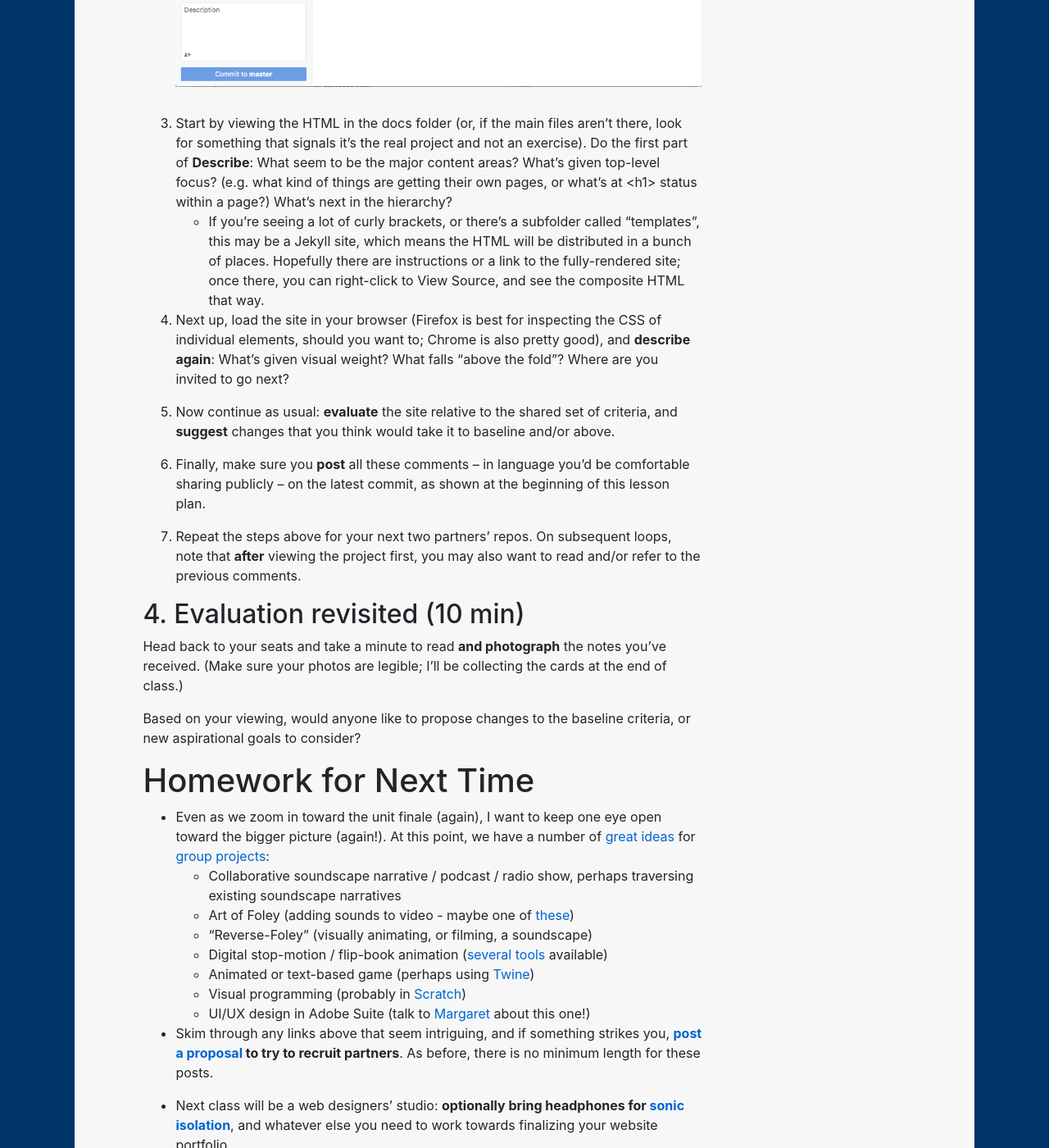
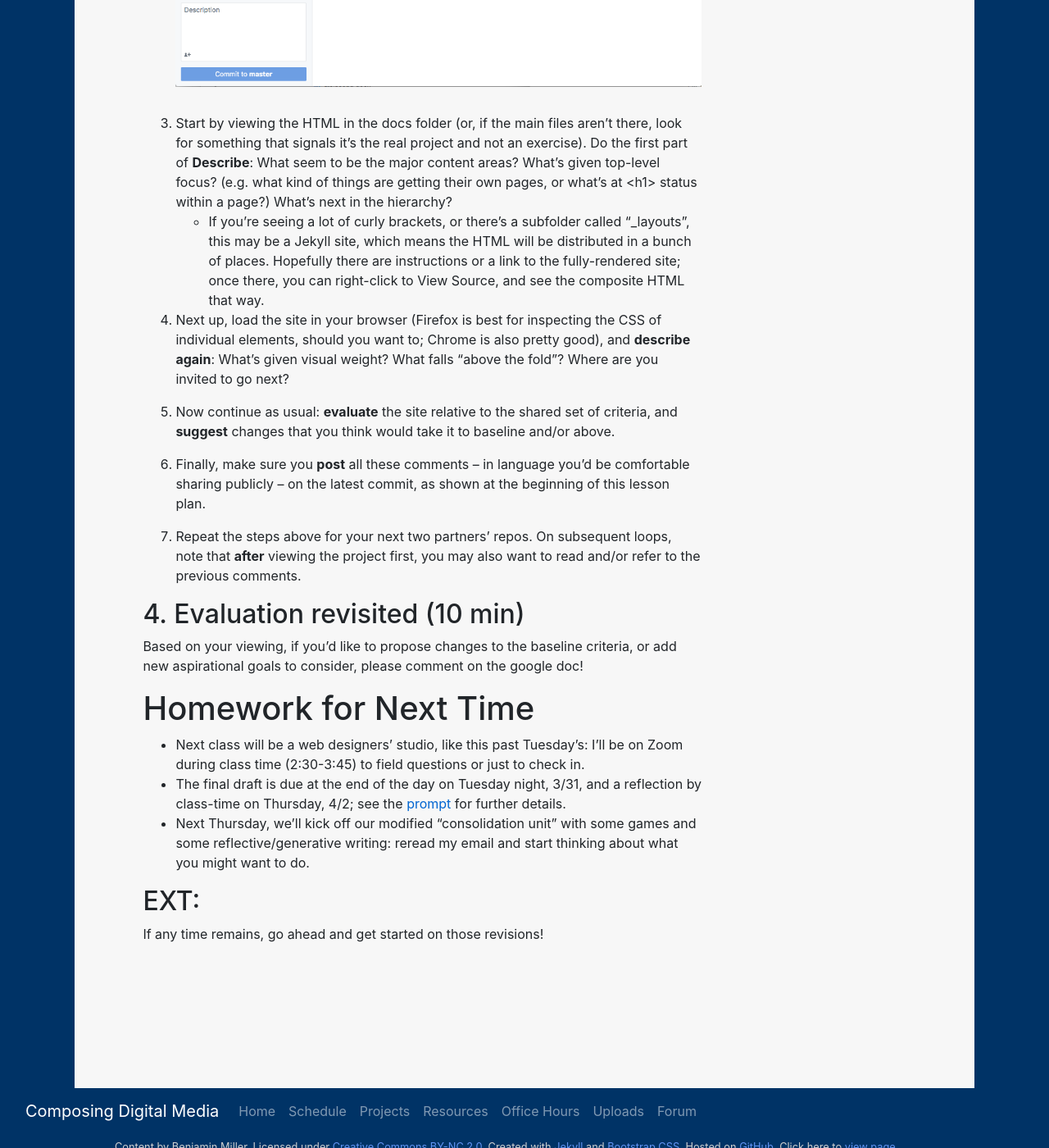
Before and after one commit to benmiller314/cdm2020spring, a Jekyll site: the page built from plans/lesson-20.md, in a window 1280 px wide and 1400 px high, scrolled down 4642 px. Shown: the whole window at 82% size. Built offline with Jekyll 4.4.1, drawn with Linux system fonts in a browser that asks for light colours; our own code applies the rules of GitHub Pages for plain Markdown files; some of the changed text lies outside the part shown.

Commit message:
fix: used wrong name for Jekyll templates folder

```diff
--- a/plans/lesson-20.md
+++ b/plans/lesson-20.md
@@ -117,7 +117,7 @@ I'm sure something similar exists if you're not a Chrome user; I found this one
 2. In GitHub Desktop, choose the "Open in Atom" option if available, or else use View in Finder (Mac) / View in Explorer (PC) to find the files you just downloaded, and open them in your text editor.<figure><img src="../assets/img/github-desktop--open-in-atom.png" alt="GitHub Desktop with Open in Atom and Show in Finder buttons highlighted"/></figure>
 
 3. Start by viewing the HTML in the docs folder (or, if the main files aren't there, look for something that signals it's the real project and not an exercise). Do the first part of **Describe**: What seem to be the major content areas? What's given top-level focus? (e.g. what kind of things are getting their own pages, or what's at &lt;h1&gt; status within a page?) What's next in the hierarchy?
-    - If you're seeing a lot of curly brackets, or there's a subfolder called "templates", this may be a Jekyll site, which means the HTML will be distributed in a bunch of places. Hopefully there are instructions or a link to the fully-rendered site; once there, you can right-click to View Source, and see the composite HTML that way.
+    - If you're seeing a lot of curly brackets, or there's a subfolder called "_layouts", this may be a Jekyll site, which means the HTML will be distributed in a bunch of places. Hopefully there are instructions or a link to the fully-rendered site; once there, you can right-click to View Source, and see the composite HTML that way.
 
 4. Next up, load the site in your browser (Firefox is best for inspecting the CSS of individual elements, should you want to; Chrome is also pretty good), and **describe again**: What's given visual weight? What falls "above the fold"? Where are you invited to go next?
 
@@ -131,26 +131,13 @@ I'm sure something similar exists if you're not a Chrome user; I found this one
 
 
 ## 4. Evaluation revisited (10 min)
-Head back to your seats and take a minute to read **and photograph** the notes you've received. (Make sure your photos are legible; I'll be collecting the cards at the end of class.)
-
-Based on your viewing, would anyone like to propose changes to the baseline criteria, or new aspirational goals to consider?
+Based on your viewing, if you'd like to propose changes to the baseline criteria, or add new aspirational goals to consider, please comment on the google doc!
 
 
 # Homework for Next Time
-* Even as we zoom in toward the unit finale (again), I want to keep one eye open toward the bigger picture (again!). At this point, we have a number of [great ideas](https://github.com/benmiller314/cdm2019fall/issues/6) for [group projects](https://github.com/benmiller314/cdm2019fall/issues/10):
-  - Collaborative soundscape narrative / podcast / radio show, perhaps traversing existing soundscape narratives
-  - Art of Foley (adding sounds to video - maybe one of [these](https://www.google.com/search?q=short+videos+no+sound&tbm=vid&sxsrf=ACYBGNTjlnYAR93lkuo0q2cwvLs06VgiNw:1572973957460&source=lnt&tbs=dur:s&sa=X&ved=0ahUKEwiyn-bPyNPlAhUOyFkKHZIRDisQpwUIIQ&biw=1440&bih=798&dpr=1))
-  - "Reverse-Foley" (visually animating, or filming, a soundscape)
-  - Digital stop-motion / flip-book animation ([several tools](https://www.freelancer.com/articles/graphic-design/best-free-animation-software) available)
-  - Animated or text-based game (perhaps using [Twine](http://twinery.org/))
-  - Visual programming (probably in [Scratch](https://scratch.mit.edu/about))
-  - UI/UX design in Adobe Suite (talk to [Margaret](mailto:mpalko@pitt.edu) about this one!)
-
-* Skim through any links above that seem intriguing, and if something strikes you, **[post a proposal]({{site.github.issues_url}}/13) to try to recruit partners**. As before, there is no minimum length for these posts.
-
-* Next class will be a web designers' studio: **optionally bring headphones for [sonic isolation](http://noisli.com)**, and whatever else you need to work towards finalizing your website portfolio.
-  - The final draft is due at the end of the day on Sunday, and a reflection by class-time on Tuesday; see the [prompt](https://github.com/benmiller314/webste-portfolio-2019fall#project-3-website-portfolio) for further details.
-
+* Next class will be a web designers' studio, like this past Tuesday's: I'll be on Zoom during class time (2:30-3:45) to field questions or just to check in.
+* The final draft is due at the end of the day on Tuesday night, 3/31, and a reflection by class-time on Thursday, 4/2; see the [prompt](https://github.com/benmiller314/webste-portfolio-2020spring#project-3-website-portfolio) for further details.
+* Next Thursday, we'll kick off our modified "consolidation unit" with some games and some reflective/generative writing: reread my email and start thinking about what you might want to do.
 
 
 ## EXT:
```
